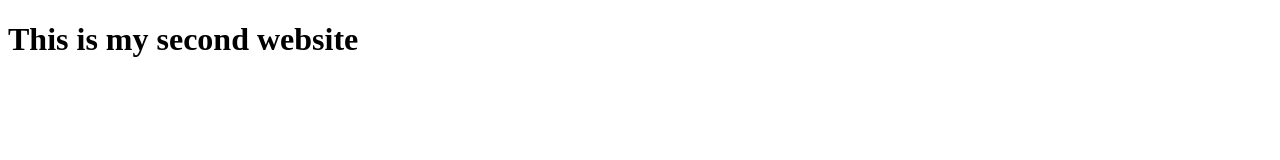
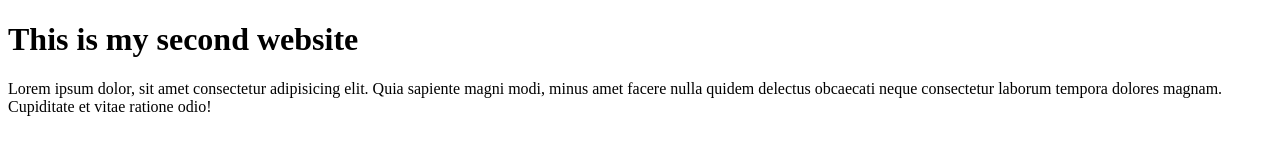
Before and after one commit to rehan512006/second-website, a plain HTML site: page index.html in a window 1280 px wide. Drawn offline with Linux system fonts and the light colour scheme.

Commit message:
second wedsite second push

```diff
--- a/index.html
+++ b/index.html
@@ -7,5 +7,6 @@
 </head>
 <body>
     <h1>This is my second website</h1>
+    <p>Lorem ipsum dolor, sit amet consectetur adipisicing elit. Quia sapiente magni modi, minus amet facere nulla quidem delectus obcaecati neque consectetur laborum tempora dolores magnam. Cupiditate et vitae ratione odio!</p>
 </body>
 </html>
```
